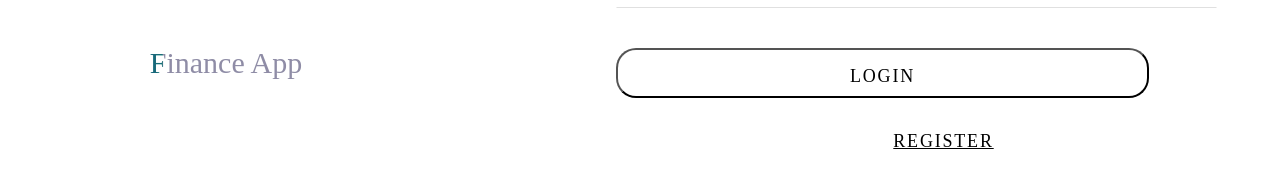
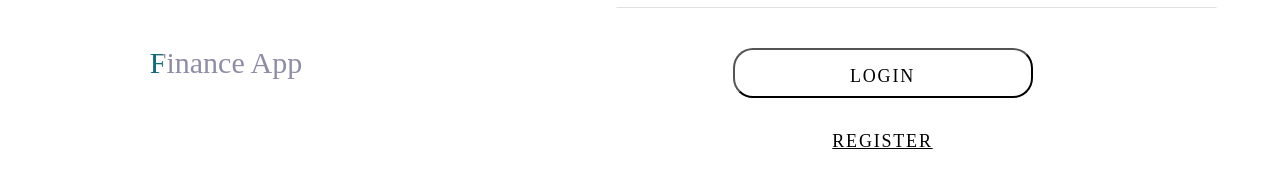
Before and after one commit to AndriiPichkorkiy/Wallet-frontend, a React (Create React App) app: page /login in a window 1280 px wide. Shown: the part 548-736 px from the top of the page. Built offline with nearby package versions, Linux system fonts and the light colour scheme.

Commit message:
fixed bugs

```diff
--- a/src/components/RegistrationForm/RegistrationForm.styled.js
+++ b/src/components/RegistrationForm/RegistrationForm.styled.js
@@ -125,8 +125,10 @@ export const StyledIconUser = styled(AccountBoxIcon)`
   color: var(--text-header);
 `
 export const StyledBtnMain = styled.button`
-  display: inline-block;
-  width: 100%;
+  display: block;
+  width:100%;
+  margin-left:auto;
+  margin-right:auto;
   max-height: 50px;
   padding: 13px 61px;
   background: var(--accentPrimary);
@@ -153,10 +155,15 @@ export const StyledBtnMain = styled.button`
     inset -4px -4px 6px 0 rgba(255,255,255,.5),
     inset -4px -4px 6px 0 rgba(0, 0, 0, .4);
   }
+   ${respondTo.sm`
+                width: 300px;
+        `}
 `
 export const StyledBtn = styled(Link)`
-  display: inline-block;
+  display: block;
   width: 100%;
+  margin-left:auto;
+  margin-right:auto;
   max-height: 50px;
   padding: 13px 61px;
   background: transparent;
@@ -181,6 +188,9 @@ export const StyledBtn = styled(Link)`
     inset -4px -4px 6px 0 rgba(255,255,255,.5),
     inset -4px -4px 6px 0 rgba(0, 0, 0, .4);
   }
+   ${respondTo.sm`
+                width: 300px;
+        `}
 `
 export const StyledErrorMsg = styled.div`
   position: absolute;
--- a/src/helpers/CommonSChemas.js
+++ b/src/helpers/CommonSChemas.js
@@ -16,7 +16,7 @@ const schemaTemplate = {
     .strict()
     .trim()
     .matches(
-      /^[a-zA-Zа-яА-Я]+(([' -][a-zA-Zа-яА-Я ])?[a-zA-Zа-яА-Я]*)*$/,
+      /^[a-zA-Zа-щА-ЩЬьЮюЯяЇїІіЄєҐґ]+(([' -][a-zA-Zа-щА-ЩЬьЮюЯяЇїІіЄєҐґ ])?[a-zA-Zа-яА-Я]*)*$/,
       'Must be only letters'
     ),
 
@@ -42,7 +42,7 @@ const schemaTemplate = {
     // .matches(/[a-zA-Z]/, 'Password can only contain Latin letters.')
     .matches(
       /^(?=.*[0-9])(?=.*[a-zA-Z])(?=\S+$).{6,16}$/,
-      'Minimum six characters, one latin letters, one number and one special character'
+      'Minimum six characters, one latin letter, one number and one special character'
     )
     .required('Please enter a password'),
 
@@ -57,7 +57,7 @@ const schemaTemplate = {
     // .matches(/[a-zA-Z]/, 'Password can only contain Latin letters.')
     .matches(
       /^(?=.*[0-9])(?=.*[a-zA-Z])(?=\S+$).{6,16}$/,
-      'Minimum six characters, one lowercase letter, one number and one special character'
+      'Minimum six characters, one latin letter, one number and one special character'
     )
 }
 
--- a/src/helpers/useForm.jsx
+++ b/src/helpers/useForm.jsx
@@ -13,9 +13,10 @@ const useForm = ({ initialState, onSubmit }) => {
     }
 
     const handleSubmit = (data) => {
-        delete data.confirmPassword;
-        // console.log(data)
-        onSubmit({ ...data });
+        // delete data.confirmPassword;
+        const { name, email, password } = data;
+        console.log(data)
+        onSubmit({ name, email, password});
         setState({ ...initialState })
     }
 
```
